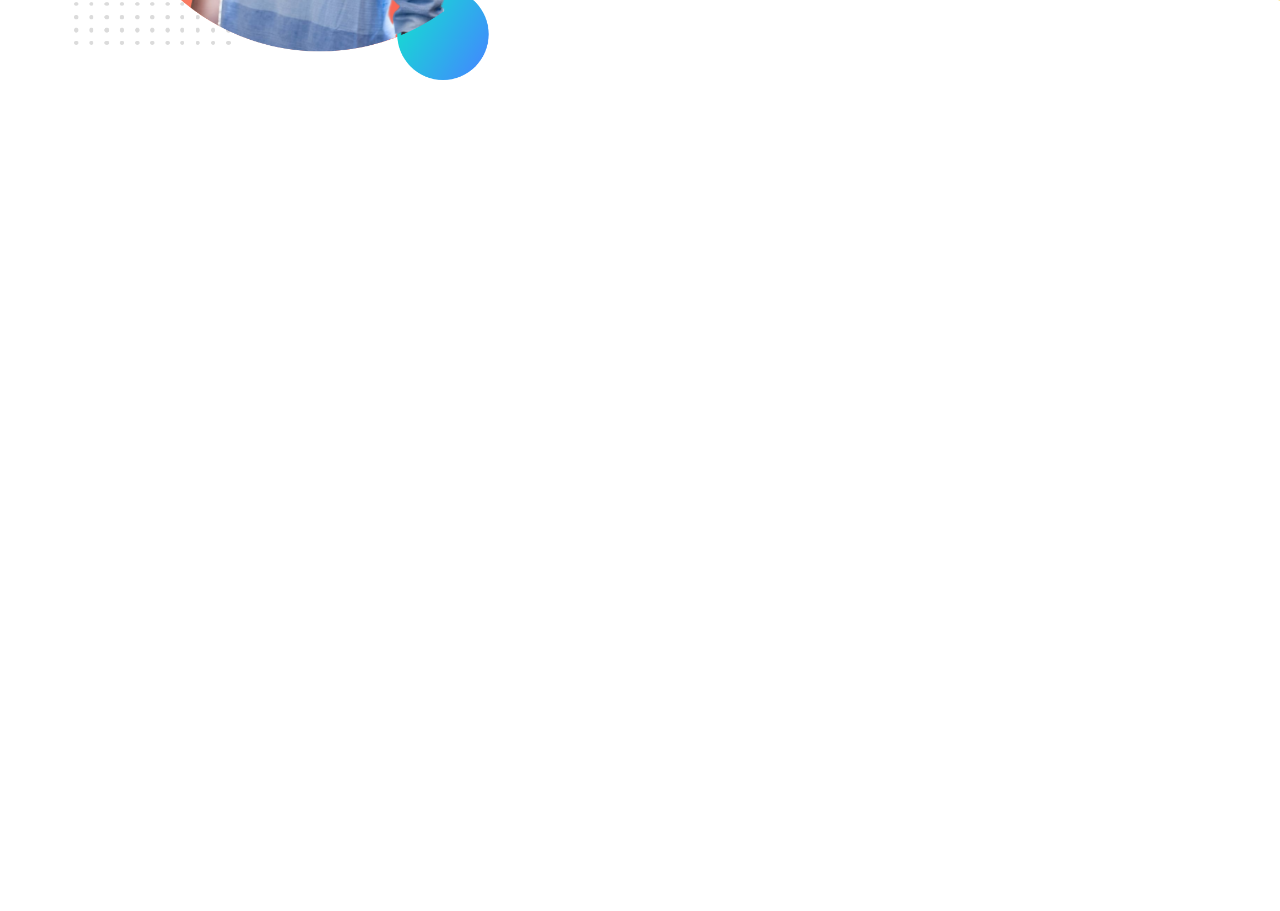
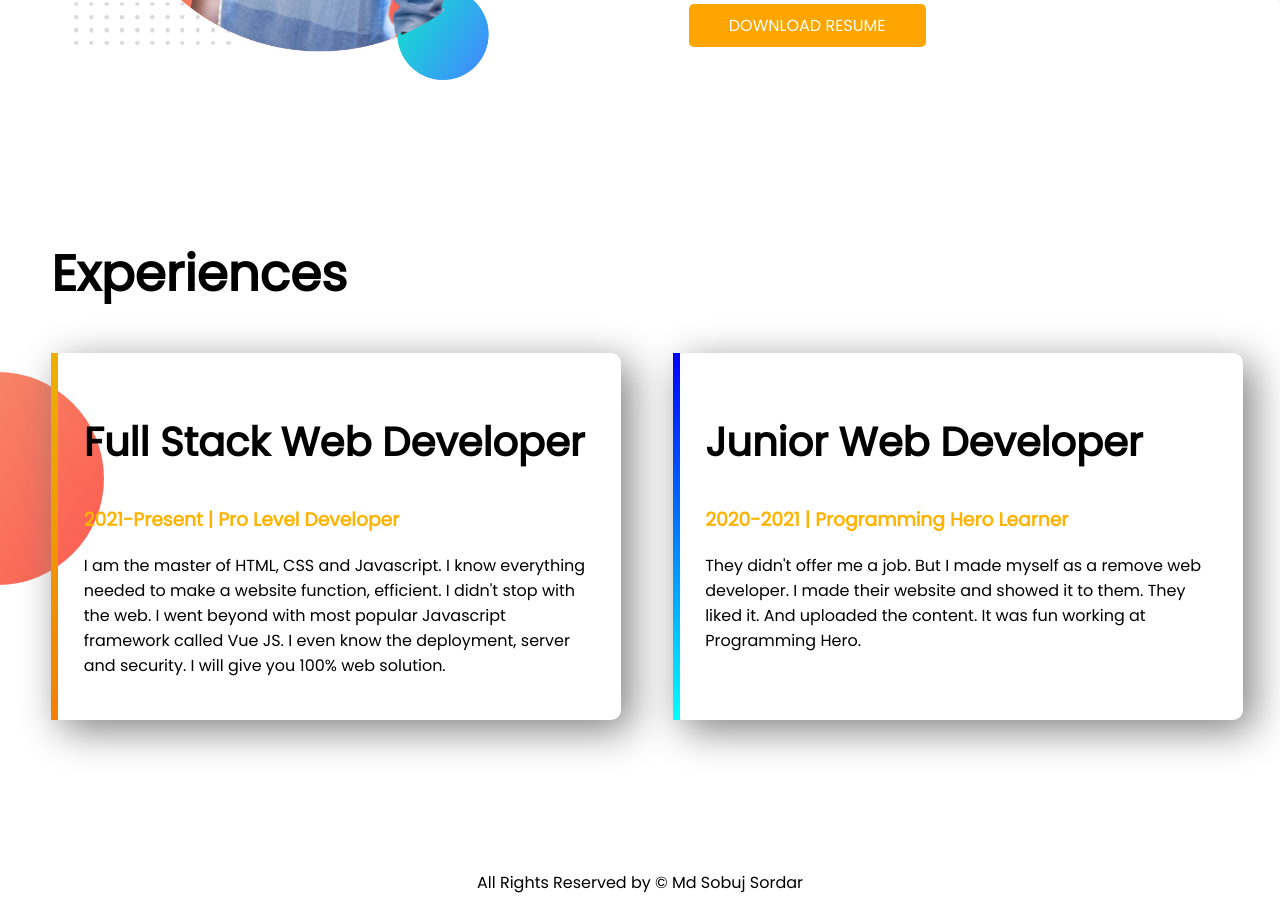
Before and after one commit to mdsobujsordar/developer-portfolio, a plain HTML site: page index.html in a window 1280 px wide. Shown: the part 1140-2051 px from the top of the page. Before the commit the page ends 1377 px from the top, so only its background shows below. Drawn offline with Linux system fonts and the light colour scheme.

Commit message:
final commit

```diff
--- a/index.html
+++ b/index.html
@@ -13,7 +13,7 @@
 </head>
 
 <body>
-    <section class="top-section">
+    <section class="top-section flexible-container">
         <div class="half-width">
             <h1>Welcome To</h1>
             <h1><span id="sobuz"> Md Sobuj Sordar </span>World</h1>
@@ -25,7 +25,7 @@
             <img src="sobuzImages/Chosma-pora-ami.png" alt="">
         </div>
     </section>
-    <section class="middle-section">
+    <section class="middle-section flexible-container">
         <div class="half-width">
             <img src="sobuzImages/my-bg.png" alt="">
         </div>
@@ -36,6 +36,24 @@
             <a class="link-button" target="_blank" href="https://www.linkedin.com/in/mdsobujsordar/">DOWNLOAD RESUME</a>
         </div>
     </section>
+    <section class="experience-section">
+        <h1 style="margin-left: 4%;">Experiences</h1>
+        <div class="flexible-container">
+            <div id="full-stack" class="experience-content">
+                <h2>Full Stack Web Developer</h2>
+                <h3 id="sobuz">2021-Present | Pro Level Developer</h3>
+                <p>I am the master of HTML, CSS and Javascript. I know everything needed to make a website function, efficient. I didn't stop with the web. I went beyond with most popular Javascript framework called Vue JS. I even know the deployment, server and security. I will give you 100% web solution.</p>
+            </div>
+            <div id="Junior" class="experience-content">
+                <h2>Junior Web Developer</h2>
+                <h3 id="sobuz">2020-2021 | Programming Hero Learner</h3>
+                <p>They didn't offer me a job. But I made myself as a remove web developer. I made their website and showed it to them. They liked it. And uploaded the content. It was fun working at Programming Hero.</p>
+            </div>
+        </div>
+    </section>
+    <footer>
+        <p> All Rights Reserved by © Md Sobuj Sordar</p>
+    </footer>
 </body>
 
 </html>
--- a/style.css
+++ b/style.css
@@ -5,10 +5,13 @@ body{
 h1{
     font-size: 50px;
 }
+h2{
+    font-size: 40px;
+}
 #sobuz{
     color: rgb(255, 179, 1);
 }
-section{
+.flexible-container{
     display: flex;
     margin-bottom: 150px;
 }
@@ -37,3 +40,28 @@ section{
     background-repeat: no-repeat;
     background-position: right;
 }
+.experience-content{
+    width: 40%;
+    margin-left: 4%;
+    box-shadow: 10px 10px 40px gray;
+    padding: 2% 2%;
+    border-radius: 10px;
+}
+.experience-section{
+    background-image: url(images/exp-bg.png);
+    background-repeat: no-repeat;
+    background-position: left;
+}
+#Junior{
+    border-left: 7px solid;
+    border-image: linear-gradient(blue, cyan);
+    border-image-slice: 1;
+}
+#full-stack{
+    border-left: 7px solid;
+    border-image: linear-gradient(rgb(238, 175, 4), rgb(241, 128, 6));
+    border-image-slice: 1;
+}
+footer p{
+    text-align: center;
+}
```
